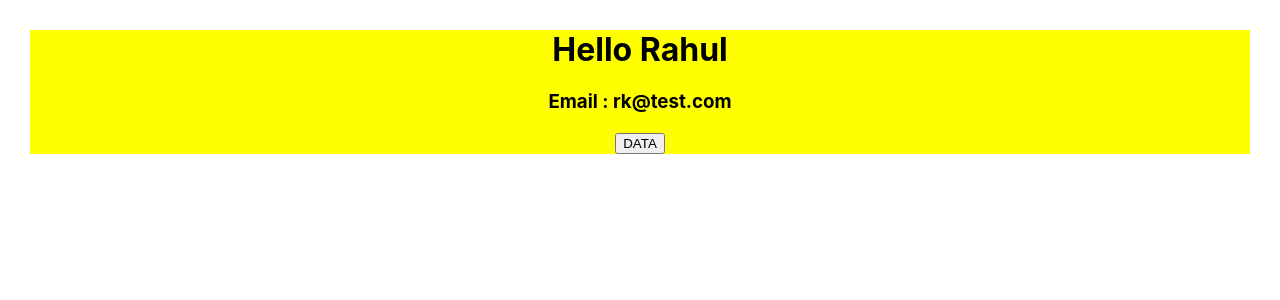
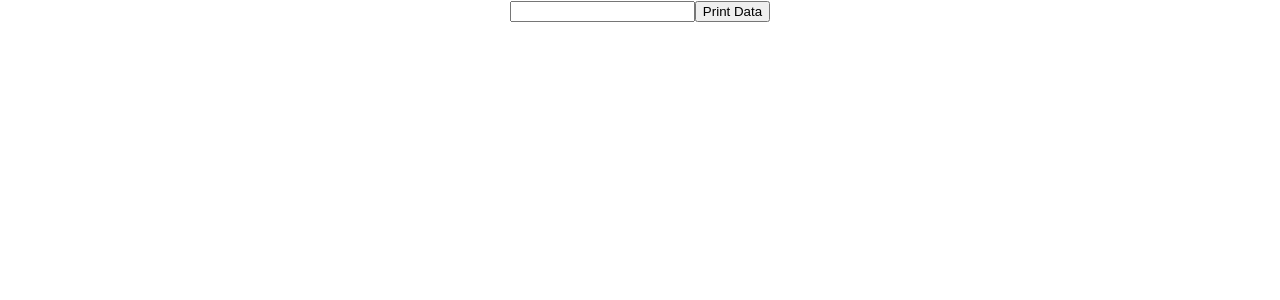
Before and after one commit to rohitanchal/learn-react, a React (Create React App) app: page / in a window 1280 px wide. Shown: the top 300 px of the page. Built offline with nearby package versions, Linux system fonts and the light colour scheme.

Commit message:
complete get input box values

```diff
--- a/src/App.js
+++ b/src/App.js
@@ -1,9 +1,9 @@
-import './App.css';
-import User from './User';
-import Header from './Header';
-import Student from './Student';
-import React from 'react';
-import Emp from './Emp';
+import "./App.css";
+import User from "./User";
+import Header from "./Header";
+import Student from "./Student";
+import React, { useState } from "react";
+import Emp from "./Emp";
 
 // function App() {
 
@@ -11,22 +11,22 @@
 //     alert("function called");
 //   }
 
-  class App extends React.Component{
-    constructor(){
-      super();
-      this.state={names: " Rahul"};
-    }
+// class App extends React.Component{
+//   constructor(){
+//     super();
+//     this.state={names: " Rahul"};
+//   }
 
-    render()
-    {
-      return(
-        <div className='App' style={{ backgroundColor: "yellow", margin: 30}}>
-          <Emp names={this.state.names} email={"rk@test.com"}/>
-          <button onClick={()=>this.setState({names: " Seema"})}>DATA</button>
-        </div>
-      )
-    }
-  }
+//   render()
+//   {
+//     return(
+//       <div className='App' style={{ backgroundColor: "yellow", margin: 30}}>
+//         <Emp names={this.state.names} email={"rk@test.com"}/>
+//         <button onClick={()=>this.setState({names: " Seema"})}>DATA</button>
+//       </div>
+//     )
+//   }
+// }
 
 //   return (
 //     <div className='App'>
@@ -40,7 +40,6 @@
 
 //       <Emp />
 
-
 //       <button onClick={() => alert("Hello")}>Click Me</button><hr />
 //       <div>
 //         <button onClick={alertmsg}>Click Me</button> {/*called alert without arrow function*/}<hr />
@@ -52,4 +51,29 @@
 //   );
 // }
 
+// lecture 15 start here
+
+function App() {
+
+  const [data, setData] = useState(null);
+  const [print, setPrint] = useState(false);
+  function getData(val) {
+
+    console.warn(val.target.value);
+    setData(val.target.value);
+    setPrint(false);
+  }
+  return (
+    <div className="App">
+      {
+        print?
+        <h1>{data}</h1>
+        : null
+      }
+      <input type="text" onChange={getData} />
+      <button onClick={()=>setPrint(true)}>Print Data</button>
+    </div>
+  );
+}
+
 export default App;
```
